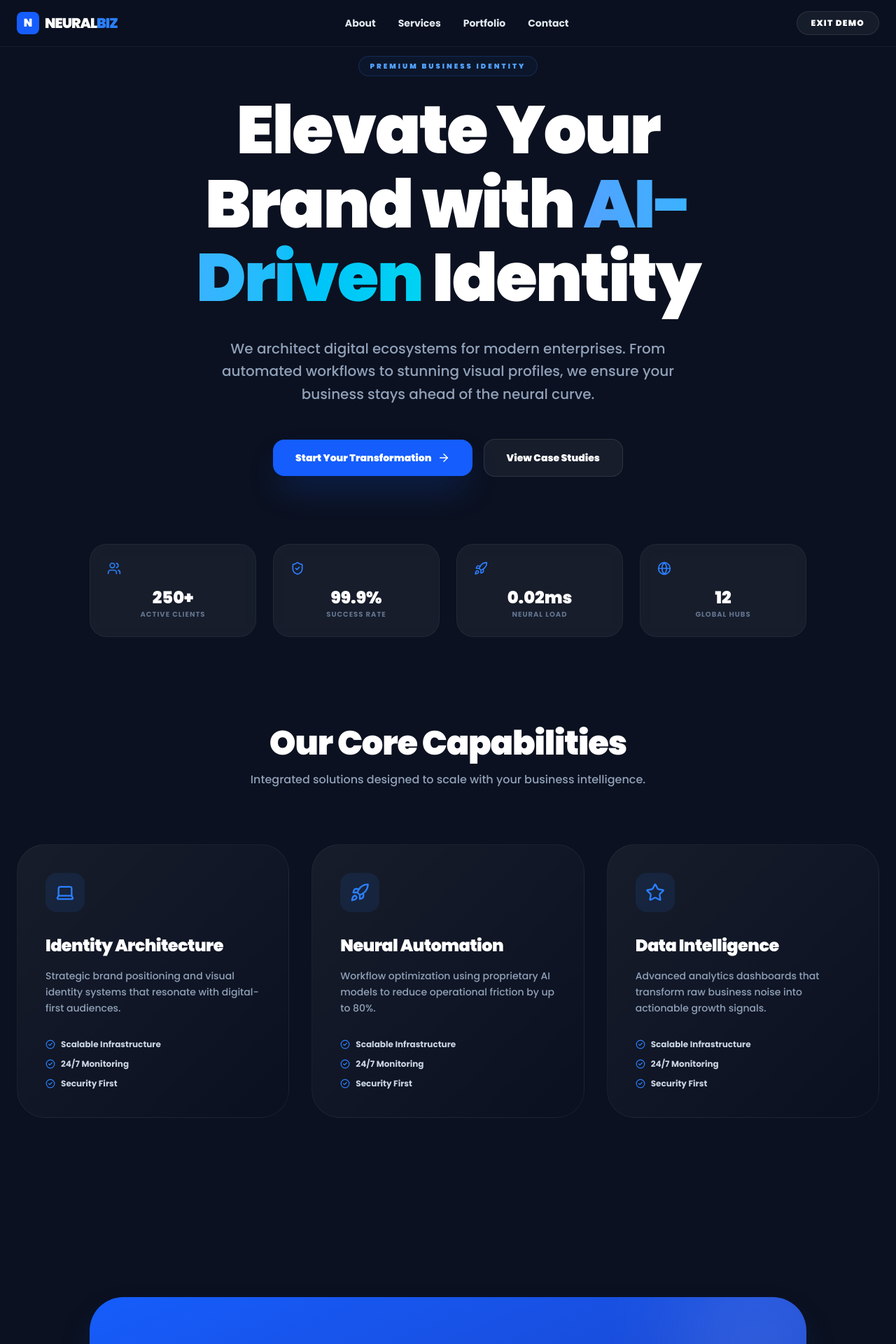
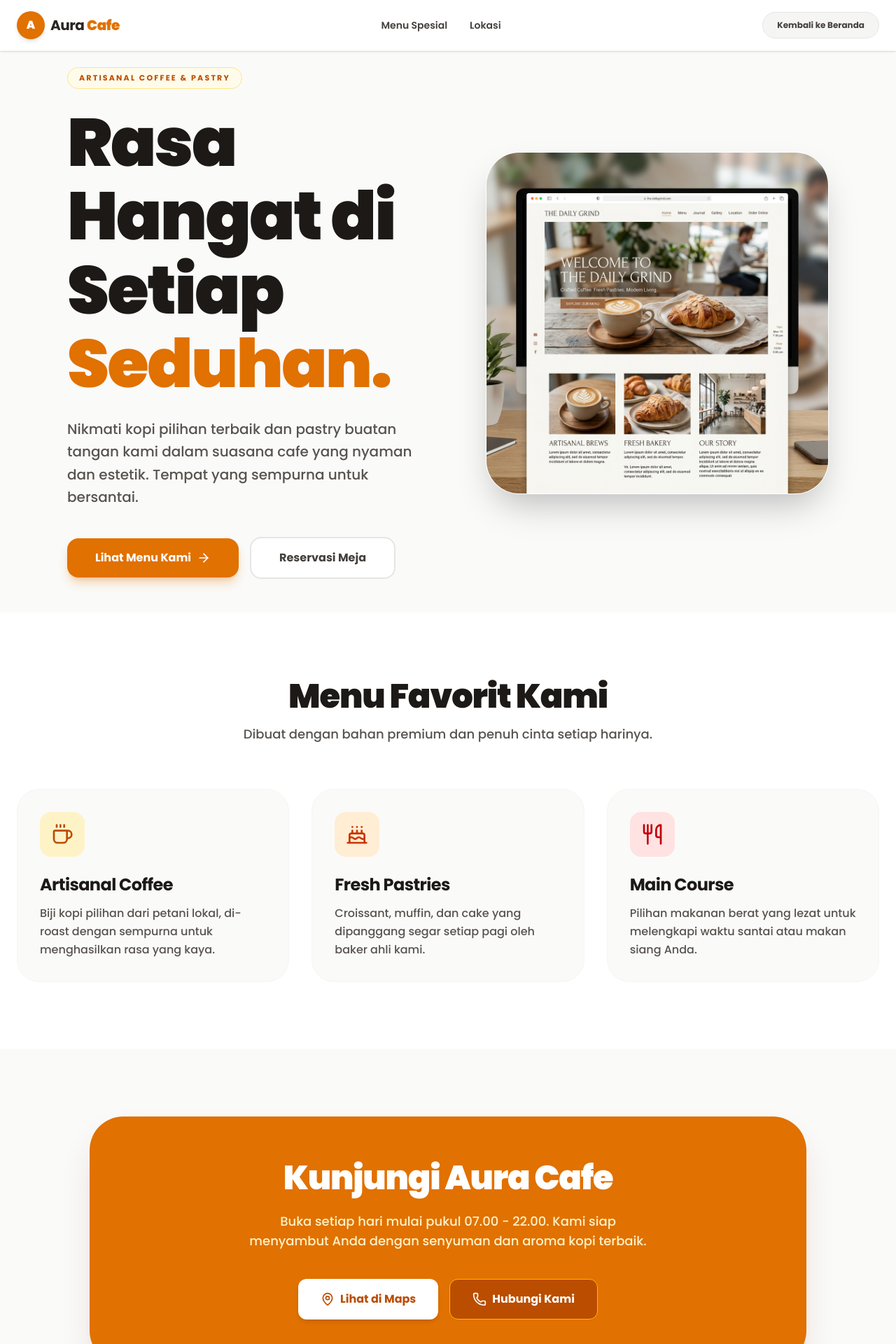
Before and after one commit to imanyunar/start, a React (Vite) app: page /business-profile in a window 1280 px wide. Shown: the top 1920 px of the page at 70% size. Built offline with nearby package versions, Linux system fonts and the light colour scheme.

Commit message:
feat: redesign business profile and simplify global UX

```diff
--- a/src/index.css
+++ b/src/index.css
@@ -56,12 +56,11 @@
   }
 
   .btn-primary {
-    @apply bg-blue-primary hover:bg-blue-dark text-white px-8 py-3 rounded-2xl font-extrabold text-sm transition-all duration-300 shadow-xl active:scale-95 flex items-center justify-center gap-2;
-    box-shadow: 0 10px 25px rgba(29, 111, 232, 0.3);
+    @apply bg-blue-primary hover:opacity-90 text-white px-10 py-4 rounded-2xl font-bold text-base transition-opacity duration-200 shadow-md active:scale-[0.98] flex items-center justify-center gap-3;
   }
 
   .btn-secondary {
-    @apply bg-[var(--app-surface)] hover:bg-blue-light text-blue-primary px-8 py-3 rounded-2xl font-extrabold text-sm transition-all duration-300 border-2 border-[var(--app-border)] flex items-center justify-center gap-2;
+    @apply bg-[var(--app-surface)] hover:bg-[var(--app-bg)] text-blue-primary px-10 py-4 rounded-2xl font-bold text-base transition-colors duration-200 border-2 border-[var(--app-border)] hover:border-blue-primary/30 flex items-center justify-center gap-3;
   }
 
   .section-padding {
--- a/src/pages/BusinessProfilePage.tsx
+++ b/src/pages/BusinessProfilePage.tsx
@@ -1,160 +1,145 @@
 import { motion } from 'framer-motion';
-import { ArrowRight, CheckCircle2, Globe, Laptop, MessageSquare, Rocket, ShieldCheck, Star, Users } from 'lucide-react';
+import { ArrowRight, Coffee, Utensils, Cake, MapPin, Phone } from 'lucide-react';
 import { Link } from 'react-router-dom';
 
 const BusinessProfilePage = () => {
   return (
-    <div className="min-h-screen bg-[#0B1120] text-slate-200 selection:bg-blue-500/30">
+    <div className="min-h-screen bg-[#FAFAF9] text-[#1C1917] selection:bg-amber-500/30 font-poppins">
       {/* Navigation */}
-      <nav className="fixed top-0 z-50 w-full border-b border-white/5 bg-[#0B1120]/80 backdrop-blur-xl">
+      <nav className="fixed top-0 z-50 w-full bg-white/90 backdrop-blur-md shadow-sm border-b border-[#F5F5F4]">
         <div className="mx-auto flex max-w-7xl items-center justify-between px-6 py-4">
           <div className="flex items-center gap-2">
-            <div className="h-8 w-8 rounded-lg bg-blue-600 flex items-center justify-center font-black text-white">N</div>
-            <span className="text-xl font-black tracking-tighter text-white">NEURAL<span className="text-blue-500">BIZ</span></span>
+            <div className="h-10 w-10 rounded-full bg-amber-600 flex items-center justify-center font-black text-white shadow-md">A</div>
+            <span className="text-xl font-bold tracking-tight text-[#292524]">Aura <span className="text-amber-600 font-black">Cafe</span></span>
           </div>
-          <div className="hidden gap-8 text-sm font-bold md:flex">
-            <a href="#about" className="hover:text-blue-400 transition-colors">About</a>
-            <a href="#services" className="hover:text-blue-400 transition-colors">Services</a>
-            <a href="#portfolio" className="hover:text-blue-400 transition-colors">Portfolio</a>
-            <a href="#contact" className="hover:text-blue-400 transition-colors">Contact</a>
+          <div className="hidden gap-8 text-sm font-semibold text-[#44403C] md:flex">
+            <a href="#menu" className="hover:text-amber-600 transition-colors">Menu Spesial</a>
+            <a href="#location" className="hover:text-amber-600 transition-colors">Lokasi</a>
           </div>
-          <Link to="/laboratory" className="rounded-full bg-white/5 px-5 py-2 text-xs font-black uppercase tracking-widest text-white border border-white/10 hover:bg-white/10 transition-all">
-            Exit Demo
+          <Link to="/" className="rounded-full bg-[#F5F5F4] px-5 py-2.5 text-xs font-bold text-[#44403C] border border-[#E7E5E4] hover:bg-[#E7E5E4] transition-all">
+            Kembali ke Beranda
           </Link>
         </div>
       </nav>
 
       {/* Hero Section */}
-      <section className="relative flex min-h-screen flex-col items-center justify-center overflow-hidden px-6 pt-20 text-center">
-        <div className="absolute top-0 left-1/2 -z-10 h-[500px] w-[800px] -translate-x-1/2 bg-blue-600/10 blur-[120px] rounded-full" />
-
+      <section className="relative flex min-h-screen flex-col items-center justify-center pt-24 pb-12 px-6 md:flex-row md:justify-between md:px-12 xl:px-24 max-w-[1400px] mx-auto overflow-hidden">
+        <div className="w-full md:w-1/2 flex flex-col items-center md:items-start text-center md:text-left z-10">
           <motion.div
             initial={{ opacity: 0, y: 30 }}
             animate={{ opacity: 1, y: 0 }}
-          className="mb-6 rounded-full border border-blue-500/20 bg-blue-500/5 px-4 py-1.5 text-[10px] font-black uppercase tracking-[0.3em] text-blue-400"
+            className="mb-6 rounded-full border border-amber-200 bg-amber-50 px-4 py-1.5 text-[11px] font-bold uppercase tracking-[0.2em] text-amber-700"
           >
-          Premium Business Identity
+            Artisanal Coffee & Pastry
           </motion.div>
 
           <motion.h1
             initial={{ opacity: 0, y: 30 }}
             animate={{ opacity: 1, y: 0 }}
             transition={{ delay: 0.1 }}
-          className="mb-8 max-w-4xl text-5xl font-black leading-[1.1] tracking-tight text-white md:text-8xl"
+            className="mb-6 text-5xl font-black leading-[1.1] tracking-tight text-[#1C1917] md:text-7xl lg:text-8xl"
           >
-          Elevate Your Brand with <span className="bg-gradient-to-r from-blue-400 to-cyan-400 bg-clip-text text-transparent">AI-Driven</span> Identity
+            Rasa Hangat di Setiap <span className="text-amber-600">Seduhan.</span>
           </motion.h1>
 
           <motion.p
             initial={{ opacity: 0, y: 30 }}
             animate={{ opacity: 1, y: 0 }}
             transition={{ delay: 0.2 }}
-          className="mb-12 max-w-2xl text-lg font-medium leading-relaxed text-slate-400 md:text-xl"
+            className="mb-10 max-w-lg text-lg font-medium leading-relaxed text-[#57534E] md:text-xl"
           >
-          We architect digital ecosystems for modern enterprises. From automated workflows to stunning visual profiles, we ensure your business stays ahead of the neural curve.
+            Nikmati kopi pilihan terbaik dan pastry buatan tangan kami dalam suasana cafe yang nyaman dan estetik. Tempat yang sempurna untuk bersantai.
           </motion.p>
 
           <motion.div
             initial={{ opacity: 0, y: 30 }}
             animate={{ opacity: 1, y: 0 }}
             transition={{ delay: 0.3 }}
-          className="flex flex-wrap items-center justify-center gap-4"
+            className="flex flex-col sm:flex-row w-full sm:w-auto items-center gap-4"
           >
-          <button className="flex items-center gap-2 rounded-2xl bg-blue-600 px-8 py-4 text-sm font-black text-white shadow-2xl shadow-blue-600/30 hover:bg-blue-700 hover:-translate-y-1 transition-all">
-            Start Your Transformation <ArrowRight size={18} />
+            <button className="w-full sm:w-auto flex items-center justify-center gap-2 rounded-2xl bg-amber-600 px-10 py-4 text-base font-bold text-white shadow-lg shadow-amber-600/30 hover:opacity-90 active:scale-[0.98] transition-all">
+              Lihat Menu Kami <ArrowRight size={20} />
             </button>
-          <button className="flex items-center gap-2 rounded-2xl border border-white/10 bg-white/5 px-8 py-4 text-sm font-black text-white hover:bg-white/10 transition-all">
-            View Case Studies
+            <button className="w-full sm:w-auto flex items-center justify-center gap-2 rounded-2xl border-2 border-[#E7E5E4] bg-white px-10 py-4 text-base font-bold text-[#44403C] hover:border-amber-300 hover:bg-amber-50 transition-all">
+              Reservasi Meja
             </button>
           </motion.div>
+        </div>
 
-        {/* Floating Stats */}
-        <div className="mt-24 grid w-full max-w-5xl grid-cols-2 gap-6 md:grid-cols-4">
-          {[
-            { label: 'Active Clients', value: '250+', icon: Users },
-            { label: 'Success Rate', value: '99.9%', icon: ShieldCheck },
-            { label: 'Neural Load', value: '0.02ms', icon: Rocket },
-            { label: 'Global Hubs', value: '12', icon: Globe },
-          ].map((stat, i) => (
         <motion.div
-              key={i}
-              initial={{ opacity: 0, y: 20 }}
-              animate={{ opacity: 1, y: 0 }}
-              transition={{ delay: 0.4 + i * 0.1 }}
-              className="rounded-3xl border border-white/5 bg-white/5 p-6 backdrop-blur-sm"
+          initial={{ opacity: 0, scale: 0.95 }}
+          animate={{ opacity: 1, scale: 1 }}
+          transition={{ delay: 0.2, duration: 0.5 }}
+          className="w-full md:w-[45%] mt-16 md:mt-0 relative"
         >
-              <stat.icon size={20} className="mb-4 text-blue-500" />
-              <p className="text-2xl font-black text-white">{stat.value}</p>
-              <p className="text-[10px] font-bold uppercase tracking-widest text-slate-500">{stat.label}</p>
+          <div className="absolute inset-0 bg-amber-100/50 rounded-[3rem] transform translate-x-4 translate-y-4 -z-10"></div>
+          <img
+            src="/fnb_mockup.png"
+            alt="Aura Cafe Interior and Coffee"
+            className="w-full h-auto max-h-[600px] object-cover rounded-[3rem] shadow-2xl border border-white"
+          />
         </motion.div>
-          ))}
-        </div>
       </section>
 
-      {/* Services Section */}
-      <section id="services" className="py-32 px-6">
+      {/* Menu / Services Section */}
+      <section id="menu" className="py-24 px-6 bg-white">
         <div className="mx-auto max-w-7xl">
-          <div className="mb-20 text-center">
-            <h2 className="mb-4 text-3xl font-black tracking-tight text-white md:text-5xl">Our Core Capabilities</h2>
-            <p className="mx-auto max-w-2xl font-medium text-slate-400">Integrated solutions designed to scale with your business intelligence.</p>
+          <div className="mb-16 text-center">
+            <h2 className="mb-4 text-3xl font-black tracking-tight text-[#1C1917] md:text-5xl">Menu Favorit Kami</h2>
+            <p className="mx-auto max-w-2xl font-medium text-[#57534E] text-lg">Dibuat dengan bahan premium dan penuh cinta setiap harinya.</p>
           </div>
 
           <div className="grid gap-8 md:grid-cols-3">
             {[
               {
-                title: 'Identity Architecture',
-                desc: 'Strategic brand positioning and visual identity systems that resonate with digital-first audiences.',
-                icon: Laptop,
-                color: 'blue'
+                title: 'Artisanal Coffee',
+                desc: 'Biji kopi pilihan dari petani lokal, di-roast dengan sempurna untuk menghasilkan rasa yang kaya.',
+                icon: Coffee,
+                color: 'bg-amber-100 text-amber-700'
               },
               {
-                title: 'Neural Automation',
-                desc: 'Workflow optimization using proprietary AI models to reduce operational friction by up to 80%.',
-                icon: Rocket,
-                color: 'cyan'
+                title: 'Fresh Pastries',
+                desc: 'Croissant, muffin, dan cake yang dipanggang segar setiap pagi oleh baker ahli kami.',
+                icon: Cake,
+                color: 'bg-orange-100 text-orange-700'
               },
               {
-                title: 'Data Intelligence',
-                desc: 'Advanced analytics dashboards that transform raw business noise into actionable growth signals.',
-                icon: Star,
-                color: 'violet'
+                title: 'Main Course',
+                desc: 'Pilihan makanan berat yang lezat untuk melengkapi waktu santai atau makan siang Anda.',
+                icon: Utensils,
+                color: 'bg-red-100 text-red-700'
               }
             ].map((service, i) => (
               <motion.div
                 key={i}
-                whileHover={{ y: -10 }}
-                className="rounded-[2.5rem] border border-white/5 bg-gradient-to-br from-white/5 to-transparent p-10 hover:border-blue-500/30 transition-all"
+                whileHover={{ y: -5 }}
+                className="rounded-[2rem] border border-[#F5F5F4] bg-[#FAFAF9] p-8 hover:shadow-xl hover:shadow-amber-900/5 transition-all cursor-default"
               >
-                <div className={`mb-8 flex h-14 w-14 items-center justify-center rounded-2xl bg-blue-500/10 text-blue-500`}>
-                  <service.icon size={28} />
+                <div className={`mb-6 flex h-16 w-16 items-center justify-center rounded-2xl ${service.color}`}>
+                  <service.icon size={32} />
                 </div>
-                <h3 className="mb-4 text-2xl font-black text-white">{service.title}</h3>
-                <p className="mb-8 text-sm font-medium leading-relaxed text-slate-400">{service.desc}</p>
-                <ul className="space-y-3">
-                  {['Scalable Infrastructure', '24/7 Monitoring', 'Security First'].map(item => (
-                    <li key={item} className="flex items-center gap-2 text-xs font-bold text-slate-300">
-                      <CheckCircle2 size={14} className="text-blue-500" /> {item}
-                    </li>
-                  ))}
-                </ul>
+                <h3 className="mb-3 text-2xl font-bold text-[#1C1917]">{service.title}</h3>
+                <p className="text-base font-medium leading-relaxed text-[#57534E]">{service.desc}</p>
               </motion.div>
             ))}
           </div>
         </div>
       </section>
 
-      {/* CTA Section */}
-      <section id="contact" className="py-32 px-6">
-        <div className="mx-auto max-w-5xl rounded-[3rem] bg-gradient-to-br from-blue-600 to-blue-800 p-12 text-center shadow-2xl shadow-blue-900/40 md:p-20 overflow-hidden relative">
-          <div className="absolute top-0 right-0 w-64 h-64 bg-white/10 blur-3xl rounded-full translate-x-16 -translate-y-16"></div>
-          <div className="relative z-10">
-            <h2 className="mb-6 text-4xl font-black tracking-tight text-white md:text-6xl">Ready to Evolve?</h2>
-            <p className="mx-auto mb-12 max-w-xl text-lg font-medium text-blue-100">
-              Join the elite circle of businesses leveraging neural architecture for global dominance.
+      {/* CTA / Location Section */}
+      <section id="location" className="py-24 px-6">
+        <div className="mx-auto max-w-5xl rounded-[3rem] bg-amber-600 p-10 text-center shadow-2xl shadow-amber-900/20 md:p-16 relative overflow-hidden">
+          <div className="relative z-10 flex flex-col items-center">
+            <h2 className="mb-6 text-3xl font-black tracking-tight text-white md:text-5xl">Kunjungi Aura Cafe</h2>
+            <p className="mx-auto mb-10 max-w-xl text-lg font-medium text-amber-100">
+              Buka setiap hari mulai pukul 07.00 - 22.00. Kami siap menyambut Anda dengan senyuman dan aroma kopi terbaik.
             </p>
-            <div className="flex flex-wrap justify-center gap-4">
-              <button className="flex items-center gap-2 rounded-2xl bg-white px-8 py-4 text-sm font-black text-blue-700 hover:scale-[1.02] transition-all">
-                Initialize Consultation <MessageSquare size={18} />
+            <div className="flex flex-col sm:flex-row gap-4 w-full sm:w-auto">
+              <button className="w-full sm:w-auto flex items-center justify-center gap-2 rounded-xl bg-white px-8 py-4 text-base font-bold text-amber-700 hover:scale-[1.02] active:scale-[0.98] transition-all shadow-md">
+                <MapPin size={20} /> Lihat di Maps
+              </button>
+              <button className="w-full sm:w-auto flex items-center justify-center gap-2 rounded-xl border border-amber-400 bg-amber-700 px-8 py-4 text-base font-bold text-white hover:bg-amber-800 active:scale-[0.98] transition-all">
+                <Phone size={20} /> Hubungi Kami
               </button>
             </div>
           </div>
@@ -162,12 +147,13 @@ const BusinessProfilePage = () => {
       </section>
 
       {/* Footer */}
-      <footer className="border-t border-white/5 py-12 px-6 text-center">
-        <div className="flex justify-center items-center gap-2 mb-6">
-          <div className="h-6 w-6 rounded bg-slate-700 flex items-center justify-center font-black text-white text-[10px]">N</div>
-          <span className="text-sm font-black tracking-tighter text-white">NEURALBIZ</span>
+      <footer className="border-t border-[#E7E5E4] py-12 px-6 bg-white text-center">
+        <div className="flex justify-center items-center gap-3 mb-6">
+          <a href="#" aria-label="Instagram" className="w-10 h-10 rounded-full bg-[#F5F5F4] flex items-center justify-center text-[#57534E] hover:bg-amber-100 hover:text-amber-600 transition-colors font-bold text-sm">
+            IG
+          </a>
         </div>
-        <p className="text-xs font-bold text-slate-500 uppercase tracking-widest">© 2026 NeuralBiz Identity. Built with Vermont AI.</p>
+        <p className="text-sm font-semibold text-[#78716C]">© 2026 Aura Cafe. Template F&B Business Profile.</p>
       </footer>
     </div>
   );
```
Also changed, not shown: public/fnb_mockup.png (added). Lines whose indentation alone changed are shown as unchanged.
